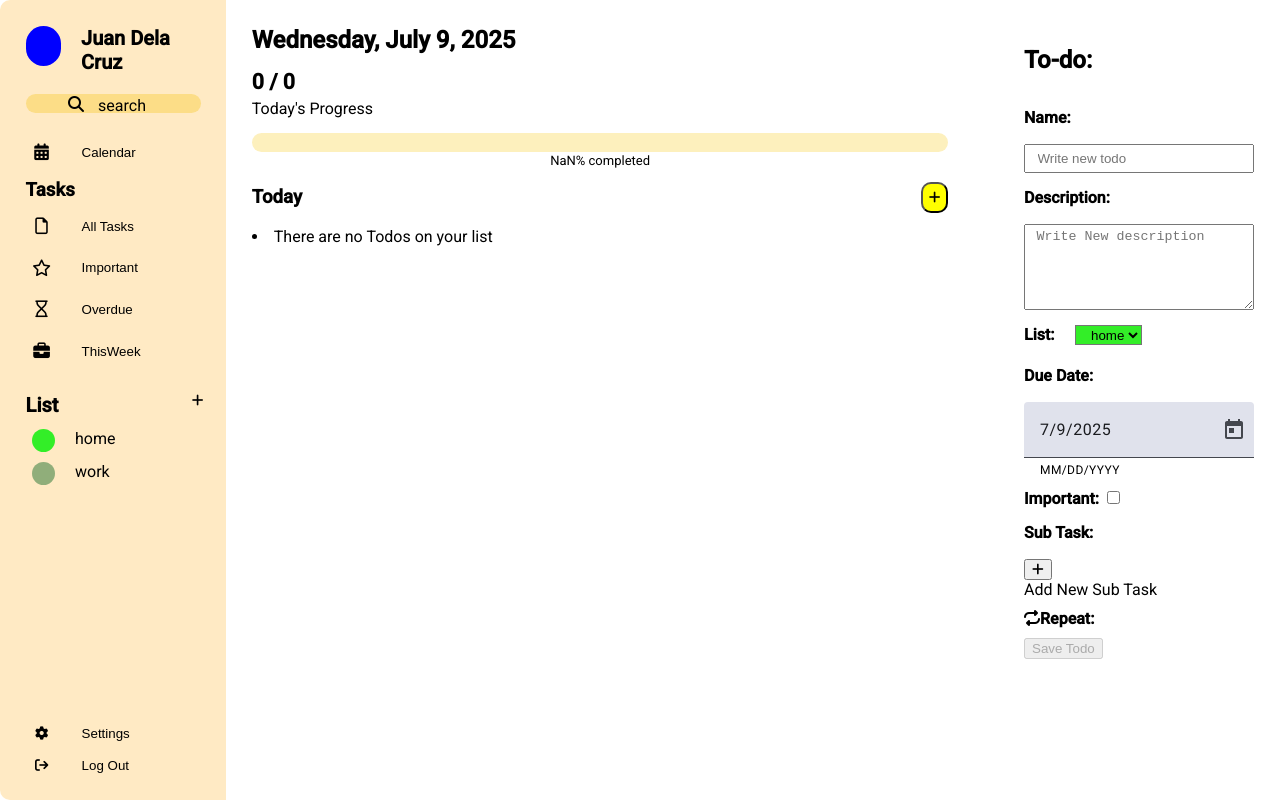
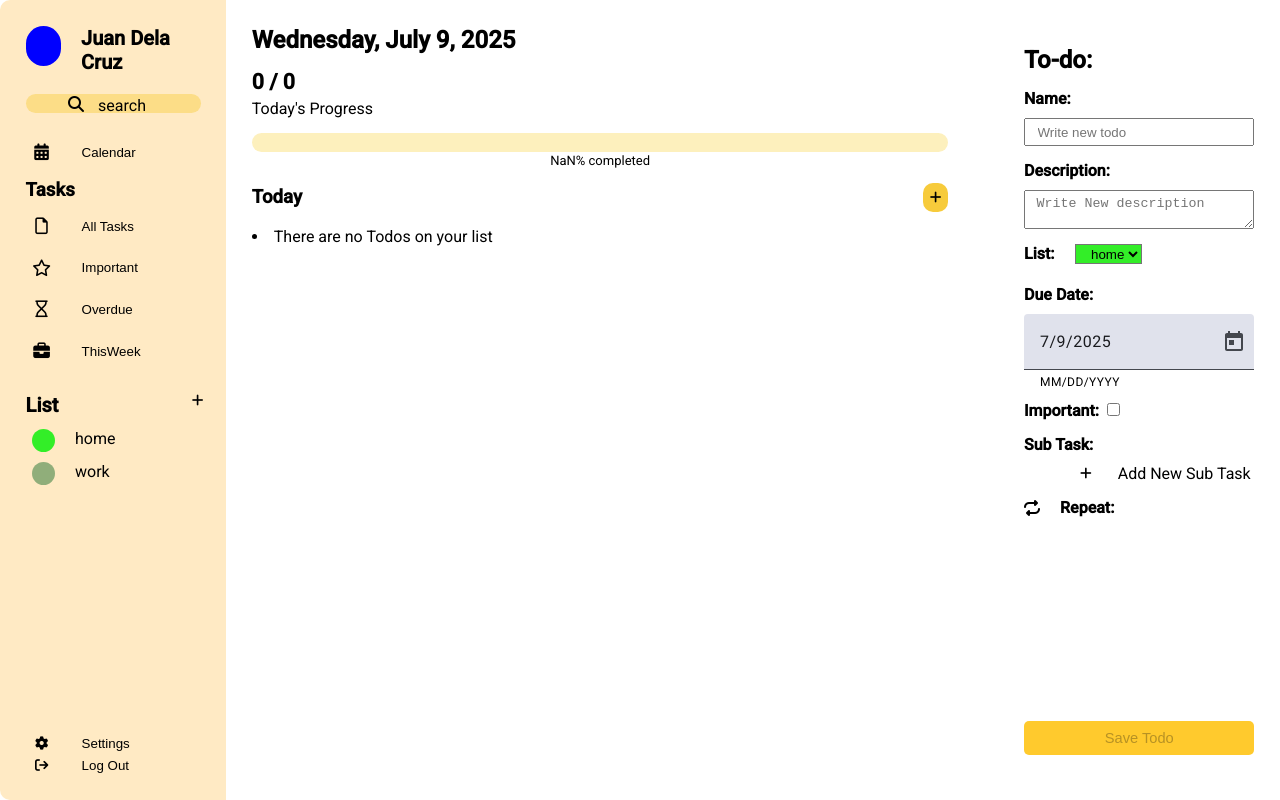
Before and after one commit to Alex31122/Todo-App-Complex-, an Angular app: page / in a window 1280 px wide. Both pictures are taken after a click on the button 1190 px from the left and 197 px from the top of the page. Built offline with nearby package versions, Linux system fonts and the light colour scheme.

Commit message:
perf: Change of buttons styles

```diff
--- a/src/app/pages/home/components/all-tasks/all-tasks.css
+++ b/src/app/pages/home/components/all-tasks/all-tasks.css
@@ -25,9 +25,11 @@ p{
 
 .button{
   margin: auto 50px auto auto;
-  background-color: yellow;
+  background-color: #f7cb3b;
   padding: 6px;
   border-radius: 10px;
+  border: unset;
+  padding: 7px;
 }
 
 .progress-bar{
--- a/src/app/pages/home/components/todo-form/todo-form.css
+++ b/src/app/pages/home/components/todo-form/todo-form.css
@@ -1,3 +1,6 @@
+h2{
+  margin: 0px;
+}
 .title{
     height: 15px;
     padding: 2%;
@@ -12,7 +15,12 @@
 .todo-details{
     display: flex;
     flex-direction: column;
-    gap: 10px
+    gap: 10px;
+    height: 100%;
+    padding-top: 20%;
+}
+form{
+  height: 100%;
 }
 
 .list{
@@ -50,3 +58,53 @@ label{
   height: 26px;
   font-weight: bold;
 }
+
+button{
+  margin-left: 50px;
+  background-color: unset;
+  border: unset;
+}
+
+.add_sub_task{
+  display: flex;
+  gap: 20px;
+}
+
+.repeat{
+  display: flex;
+  gap: 20px;
+}
+
+.fa-repeat{
+  margin: auto 0px auto 0px;
+}
+.option-buttons{
+  display: flex;
+  flex-direction: column-reverse;
+  justify-content: space-between;
+  height: 100%;
+}
+
+.buttons-group{
+  display: flex;
+  margin-left: 30px;
+  margin-bottom: 35px;
+}
+
+.save, .save-todo{
+  background-color: #ffca2d;
+  padding: 4%;
+  border-radius: 5px;
+  font-size: 11pt;
+}
+
+.save-todo{
+  margin: 0px;
+  margin-bottom: 35px;
+}
+
+.delete{
+  font-size: 11pt;
+  margin: 0px;
+  padding: 4%;
+}
--- a/src/app/pages/home/home.css
+++ b/src/app/pages/home/home.css
@@ -13,9 +13,10 @@
 }
 .right{
     width: 18%;
+    height: 93%;
     /* width: 22%; */
     /* width: 35%; */
-    padding: 2%;
+    padding: 0% 2% 0% 2%;
     padding-left: 0px;
 }
 
--- a/src/app/shared/components/sidebar/sidebar.css
+++ b/src/app/shared/components/sidebar/sidebar.css
@@ -89,7 +89,7 @@ button{
   margin: 0px;
   display: flex;
   flex-direction: column;
-  gap: 15px;
+  gap: 5px;
 }
 .settings, .sign-out{
   display: flex;
```
